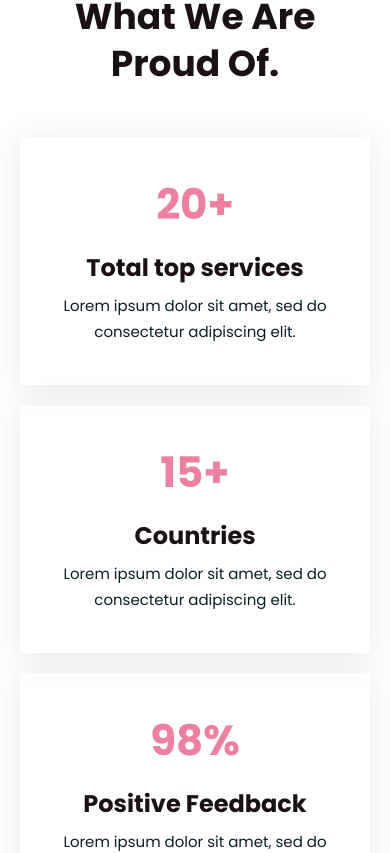
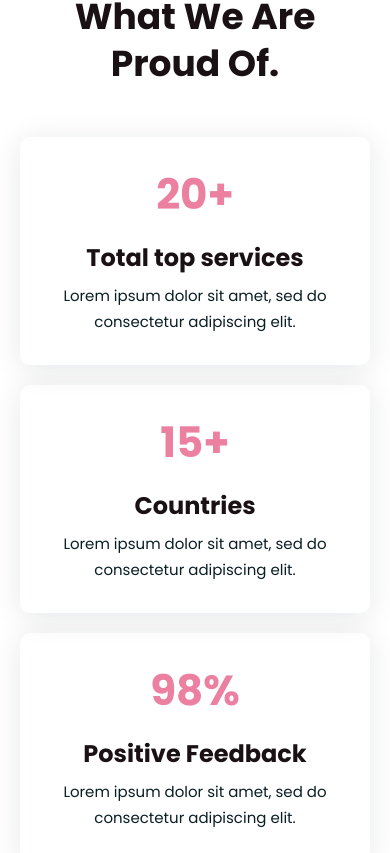
Before and after one commit to longnnt/beae_vn_test, a React (Create React App) app: page / in a window 390 px wide. Shown: the part 1196-2049 px from the top of the page. Built offline with nearby package versions, Linux system fonts and the light colour scheme.

Commit message:
fix css in proud of

```diff
--- a/src/components/proud_of/ProudOfItem.jsx
+++ b/src/components/proud_of/ProudOfItem.jsx
@@ -4,10 +4,7 @@ import { Text } from "../../common/components/Text";
 
 export const ProudOfItem = ({ number, title, desc }) => {
   return (
-    <Box
-      padding={"40px 30px"}
-      boxShadow={"0px 4px 30px 0px rgba(10, 30, 35, 0.10)"}
-    >
+    <Box className={"proud-of__item"}>
       <Text
         content={number}
         lineHeight={"55px"}
--- a/src/layouts/index.css
+++ b/src/layouts/index.css
@@ -52,6 +52,11 @@
   }
   .proud-of {
     margin-top: 100px;
+  }
+  .proud-of__item {
+    padding: 40px 30px;
+    box-shadow: 0px 4px 30px 0px rgba(10, 30, 35, 0.1);
+    border-radius: 10px;
   }
   .proud-of__title {
     font-size: 5.4rem;
@@ -220,6 +225,9 @@
     padding: 0 20px;
     flex-wrap: wrap;
   }
+  .proud-of__item {
+    padding: 30px;
+  }
   .about {
     height: 280px;
     padding: 0 20px;
```
